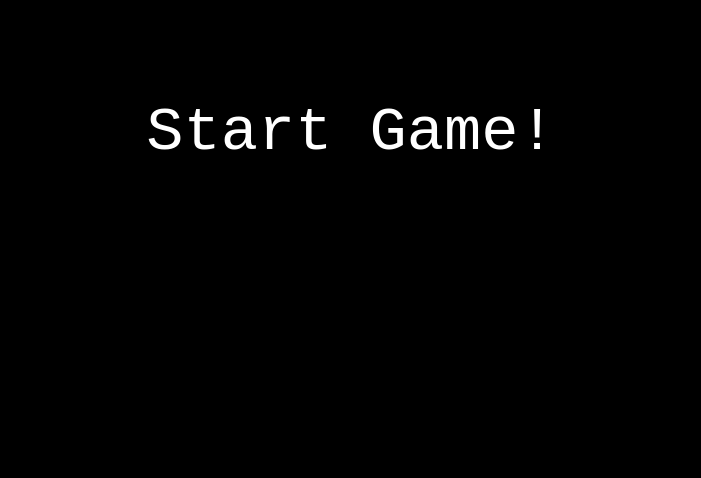
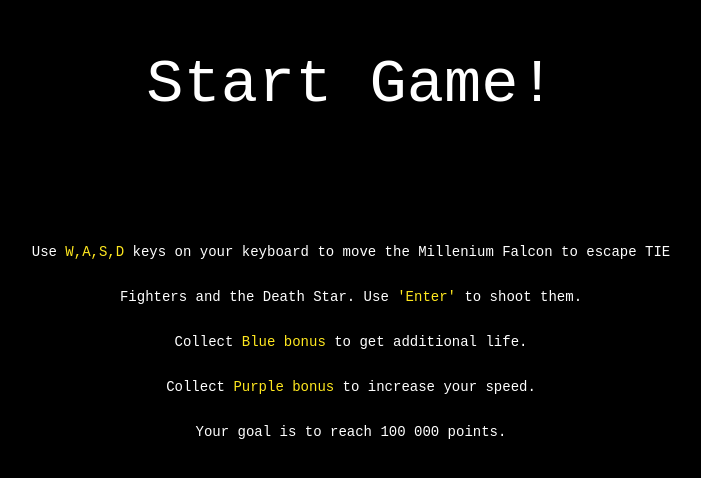
Before and after one commit to AntonovAtanas/Star-Wars-Browser-Game, a website: page index.html in a window 1280 px wide. Shown: the part 268-746 px from the top of the page, without its empty margins (289-990 px from the left). Drawn offline with nearby package versions, Linux system fonts and the light colour scheme.

Commit message:
Added instructions on home page.

```diff
--- a/index.html
+++ b/index.html
@@ -13,6 +13,20 @@
 
 <body>
     <div class="game-div">
-        <div class="start-screen">Start Game!</div>
+        <div class="start-screen">
+            <span id="start-game">Start Game!</span>
+            <br>
+            <div class="instructions first">Use <span class="highlight">W,A,S,D</span> keys on your keyboard to move the
+                Millenium
+                Falcon to escape TIE Fighters and the Death Star. Use <span class="highlight">'Enter'</span> to shoot
+                them.
+            </div>
+
+            <div class="instructions">Collect <span class="highlight">Blue bonus</span> to get additional life.</div>
+            <div class="instructions">Collect <span class="highlight">Purple bonus</span> to increase your speed.</div>
+            <div class="instructions">Your goal is to reach 100 000 points.</div>
+        </div>
+
     </div>
+
 </html>
--- a/js/main.js
+++ b/js/main.js
@@ -7,7 +7,7 @@
 export let state
 
 // Add event listener on the start button
-document.querySelector('.start-screen').addEventListener('click', startGame);
+document.getElementById('start-game').addEventListener('click', startGame);
 
 // Array of available keys
 
--- a/styles/style.css
+++ b/styles/style.css
@@ -12,10 +12,25 @@
 
 .start-screen {
     position: absolute;
-    top: 50%;
+    top: 65%;
     left: 50%;
     transform: translate(-50%, -50%);
-    color: white
+    color: white;
+    text-align: center;
+}
+
+.first {
+    margin-top: 110px;
+}
+
+.instructions {
+    color: white;
+    font-size: 14px;
+    line-height: 45px;
+}
+
+.highlight {
+    color: #FFE81F;
 }
 
 .end-text {
@@ -26,7 +41,7 @@
     transform: translate(-50%, -50%);
 }
 
-.start-screen:hover {
+#start-game:hover {
     cursor: pointer;
     color: #FFE81F;
 }
@@ -44,7 +59,7 @@
 .death-star {
     background-image: url("../img/death-star-iconW.png");
     background-size: cover;
-    position:absolute;
+    position: absolute;
 }
 
 .tie-fighter {
```
